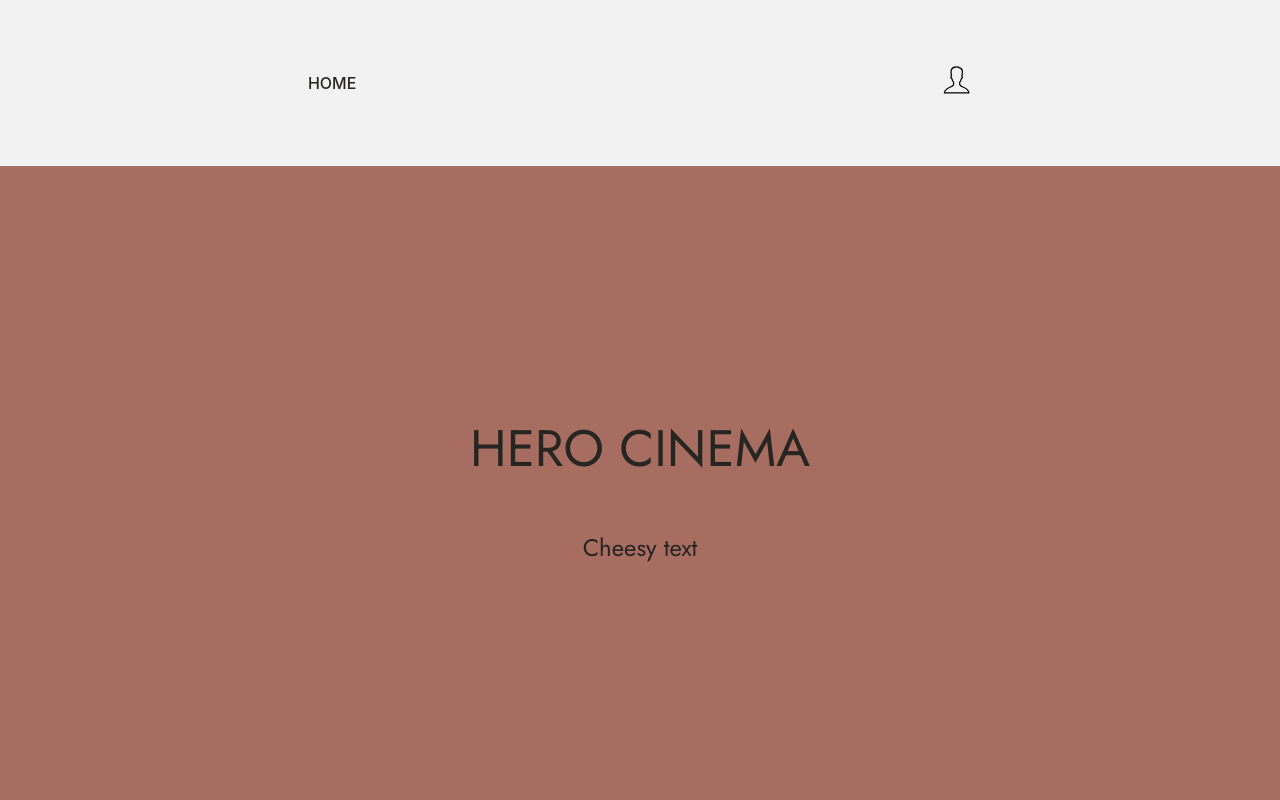
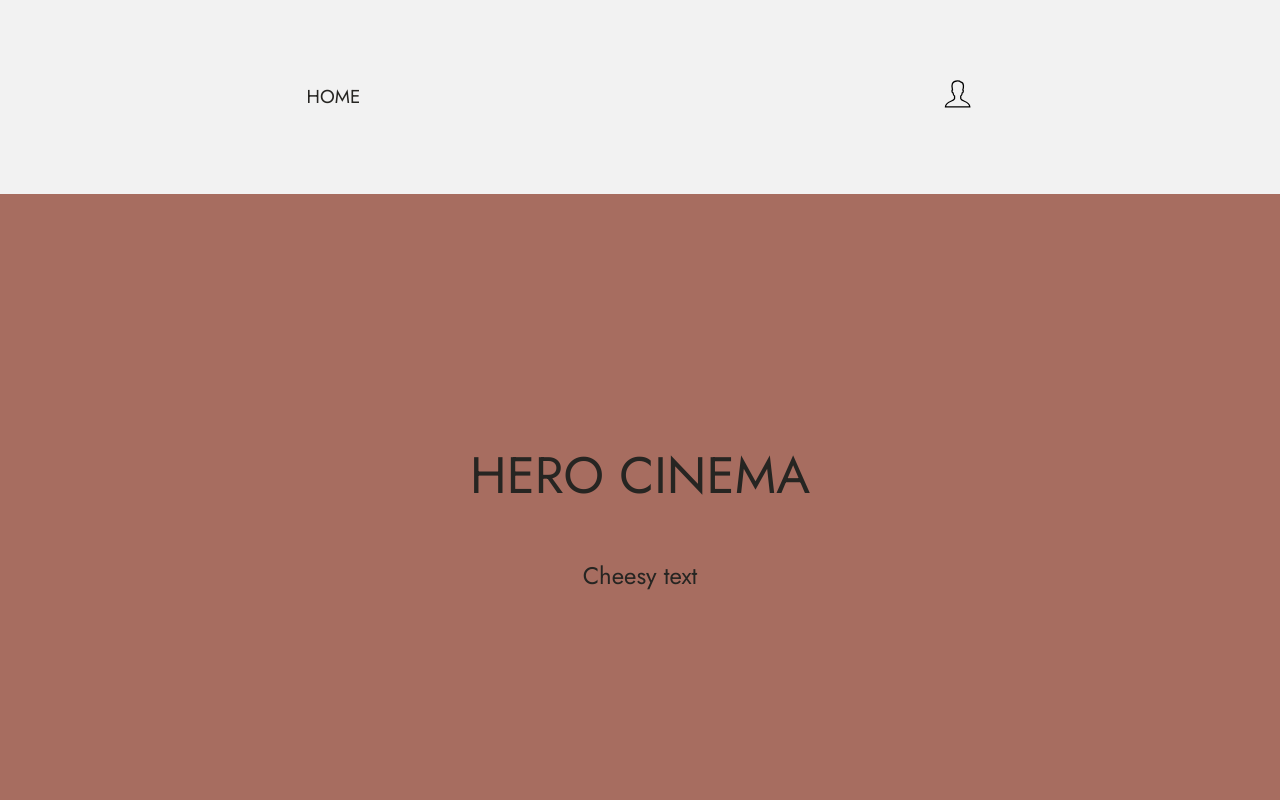
Before and after one commit to Technigo/final-boiler-plate-monorepo, a React (Vite) app: page / in a window 1280 px wide. Shown: the top 800 px of the page. Built offline with nearby package versions, Linux system fonts and the light colour scheme; no server answers.

Commit message:
changed the HOME in header to an h3

```diff
--- a/src/components/Header.jsx
+++ b/src/components/Header.jsx
@@ -9,7 +9,7 @@ export const Header = () => {
 	return (
 
 		<header className="the-header page-section">
-			<div>{<Link to="/">HOME</Link>}</div>
+			<div>{<Link to="/"><h3>HOME</h3></Link>}</div>
 
 			<div>
 				{isLoggedIn ? (
```
